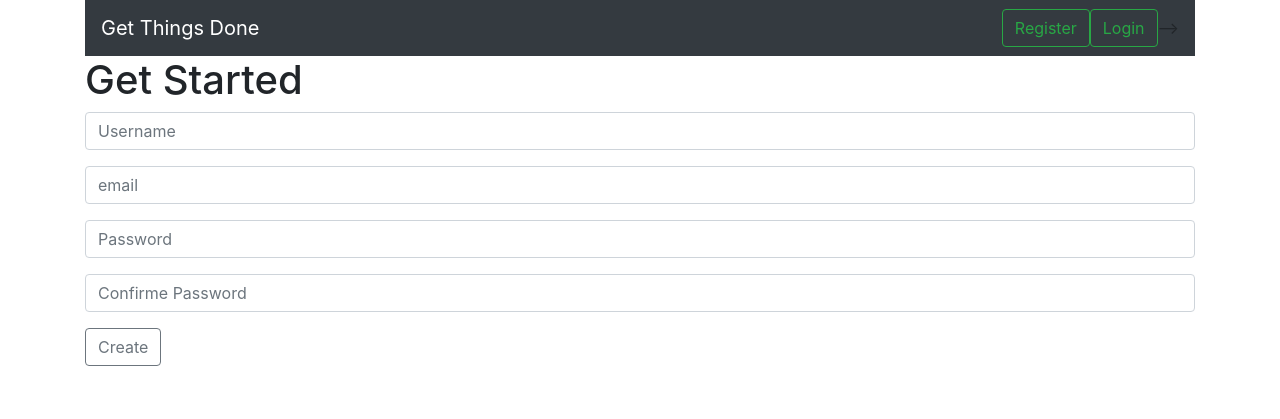
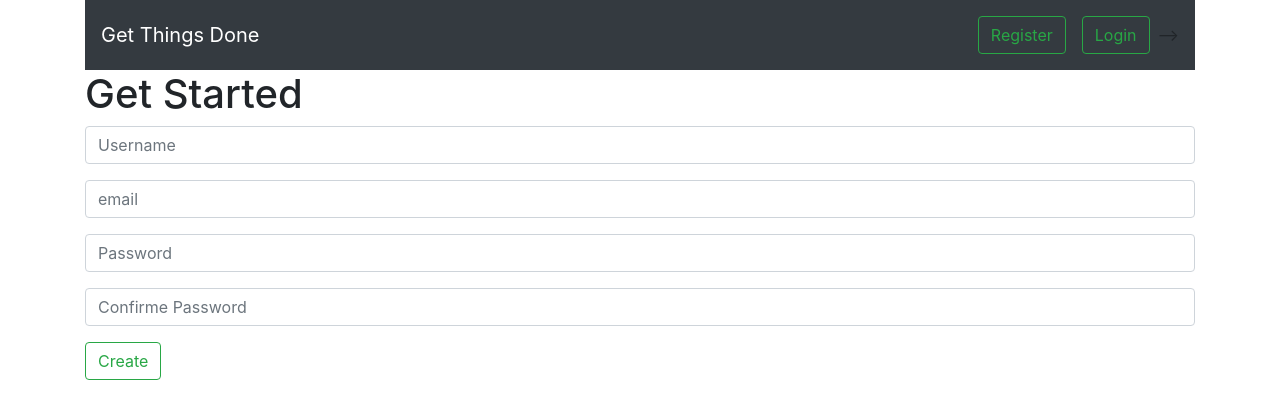
Before and after one commit to MotazBellah/ToDo, a Flask app: page / in a window 1280 px wide. Shown: the top 419 px of the page. Run offline with Flask 2, Linux system fonts and the light colour scheme; some libraries are stand-ins or nearby versions.

Commit message:
Updated navbar

```diff
--- a/templates/log.html
+++ b/templates/log.html
@@ -32,8 +32,8 @@
     <div class="collapse navbar-collapse" id="navbarNavDropdown">
 
     </div>
-    <a class="btn btn-outline-success m-2 m-sm-0" href="{{ url_for('login_form') }}">Register</a>
-    <a class="btn btn-outline-success m-2 m-sm-0" href="{{ url_for('login') }}">Login</a> -->
+    <a class="btn btn-outline-success m-2" href="{{ url_for('login_form') }}">Register</a>
+    <a class="btn btn-outline-success m-2" href="{{ url_for('login') }}">Login</a> -->
 </nav>
 
     <h1>Get Started</h1>
@@ -45,7 +45,7 @@
         {{ displayField(form.confirm_pswd, 'Confirme Password') }}
 
         <div class="form-group">
-            <input type="submit" value="Create" class="btn btn-outline-secondary">
+            <input type="submit" value="Create" class="btn btn-outline-success">
         </div>
         <!-- <div class="btn btn-outline-success my-2 my-sm-0">
             {{ form.submit_button }}
```
